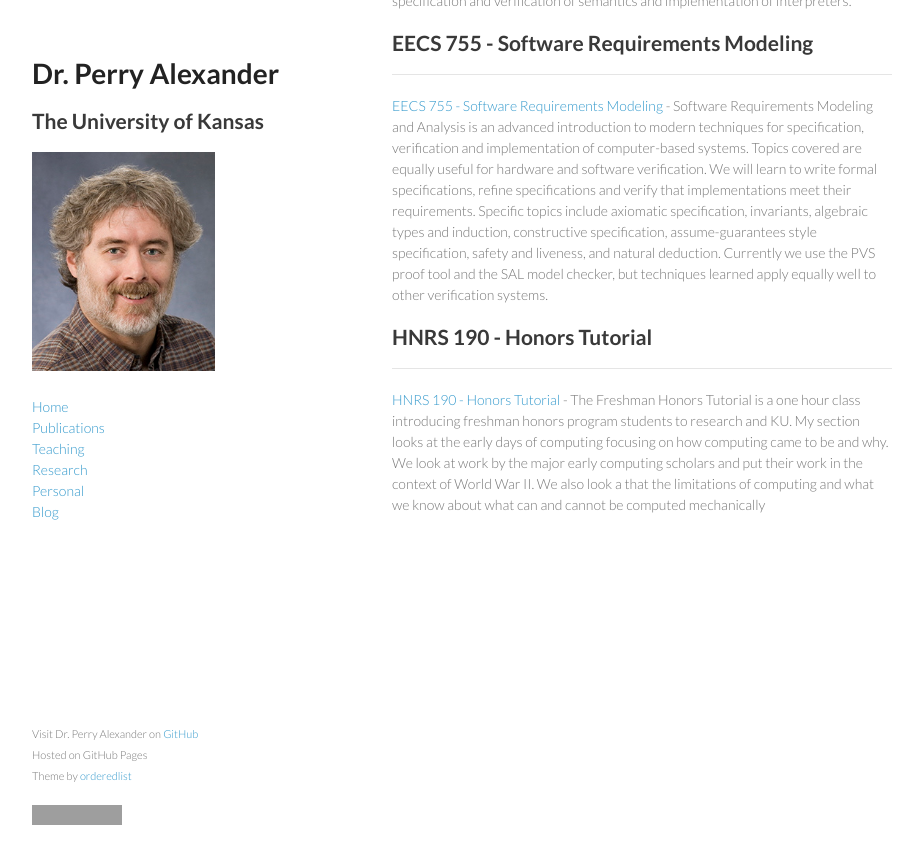
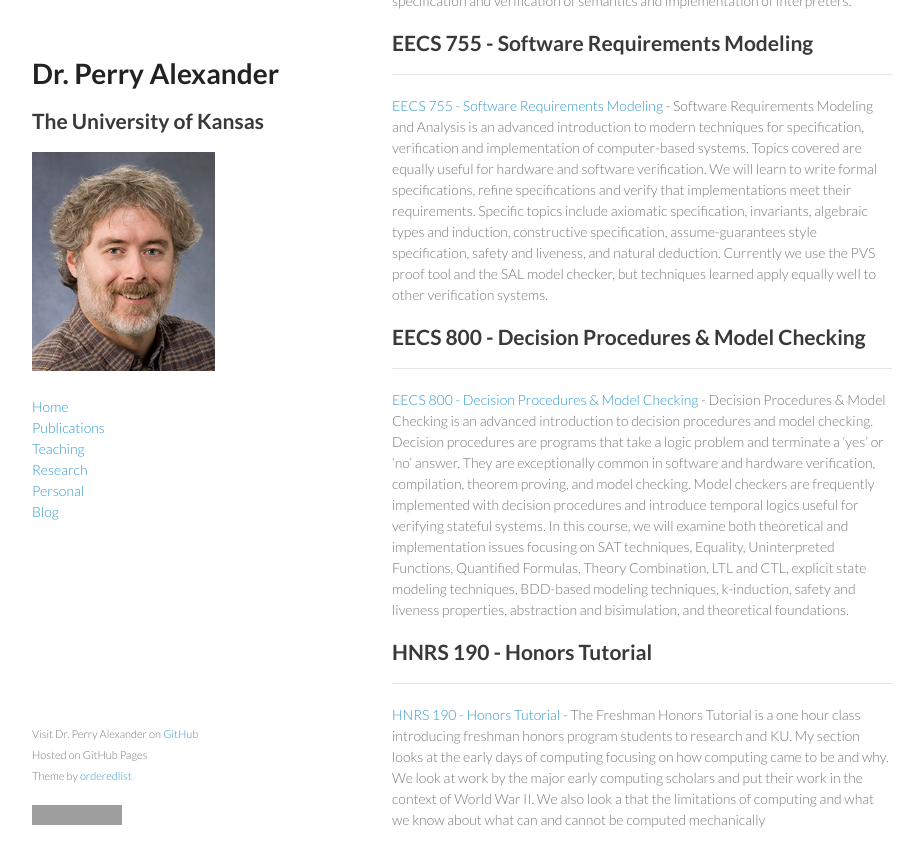
Before and after one commit to palexand/palexand.github.io, a Jekyll site: the page built from teaching.md, in a window 1280 px wide and 900 px high, scrolled down 540 px. Shown: the top 867 px of the window, without its empty margins (178-1095 px from the left). Built offline with Jekyll 4.4.1, drawn with Linux system fonts in a browser that asks for light colours; grey boxes are pictures that could not be loaded.

Commit message:
adding 800 course

```diff
--- a/_data/teaching.yml
+++ b/_data/teaching.yml
@@ -14,17 +14,20 @@
   github: palexand
   repo: eecs762
   description: Programming Language Fundamentals is an introduction to the semantics of programming languages. The course will present modern approaches for defining dynamic and static semantics as well as verifying definitions and implementing interpreters. We will start with dynamic semantics defining languages using operational, denotational, and axiomatic semantics. We will then overview domain theory and being looking at static semantics and types. The course concentrates on pragmatic issues and requires both specification and verification of semantics and implementation of interpreters.
-  when: 4:00-5:15 TR
-  where: 3153 Learned Hall
 
 - name: EECS 755 - Software Requirements Modeling
   github: palexand
   repo: eecs755
   description: Software Requirements Modeling and Analysis is an advanced introduction to modern techniques for specification, verification and implementation of computer-based systems. Topics covered are equally useful for hardware and software verification. We will learn to write formal specifications, refine specifications and verify that implementations meet their requirements. Specific topics include axiomatic specification, invariants, algebraic types and induction, constructive specification, assume-guarantees style specification, safety and liveness, and natural deduction. Currently we use the PVS proof tool and the SAL model checker, but techniques learned apply equally well to other verification systems.
 
+- name: EECS 800 - Decision Procedures & Model Checking
+  github: palexand
+  repo: eecs800
+  description: Decision Procedures & Model Checking is an advanced introduction to decision procedures and model checking. Decision procedures are programs that take a logic problem and terminate a ‘yes’ or ‘no’ answer. They are exceptionally common in software and hardware verification, compilation, theorem proving, and model checking. Model checkers are frequently implemented with decision procedures and introduce temporal logics useful for verifying stateful systems. In this course, we will examine both theoretical and implementation issues focusing on SAT techniques, Equality, Uninterpreted Functions, Quantified Formulas, Theory Combination, LTL and CTL, explicit state modeling techniques, BDD-based modeling techniques, k-induction, safety and liveness properties, abstraction and bisimulation, and theoretical foundations.
+  when: TBD
+  where: TBD
+
 - name: HNRS 190 - Honors Tutorial
   github: palexand
   repo: hnrs190
   description: The Freshman Honors Tutorial is a one hour class introducing freshman honors program students to research and KU.  My section looks at the early days of computing focusing on how computing came to be and why.  We look at work by the major early computing scholars and put their work in the context of World War II.  We also look a that the limitations of computing and what we know about what can and cannot be computed mechanically
-  when: 1:00-2:15 R
-  where: 108 Nunemaker Center
```
